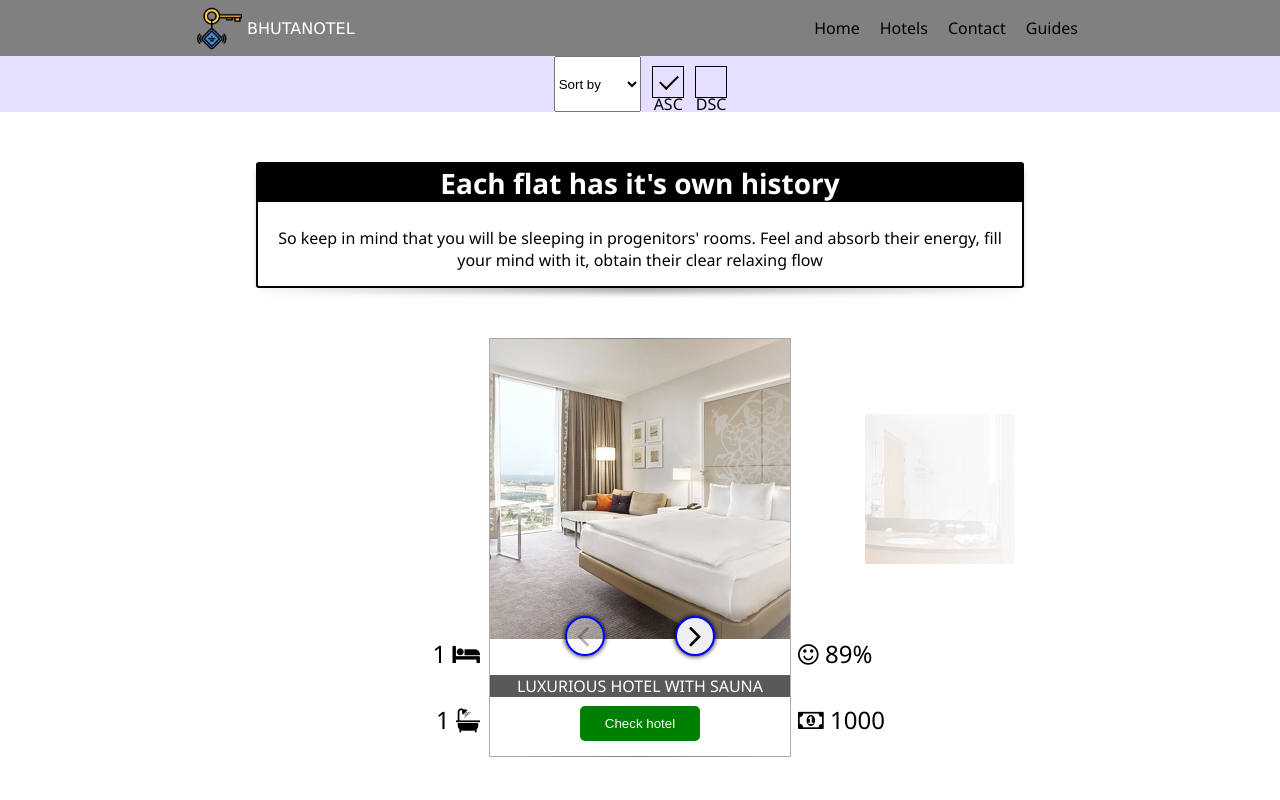
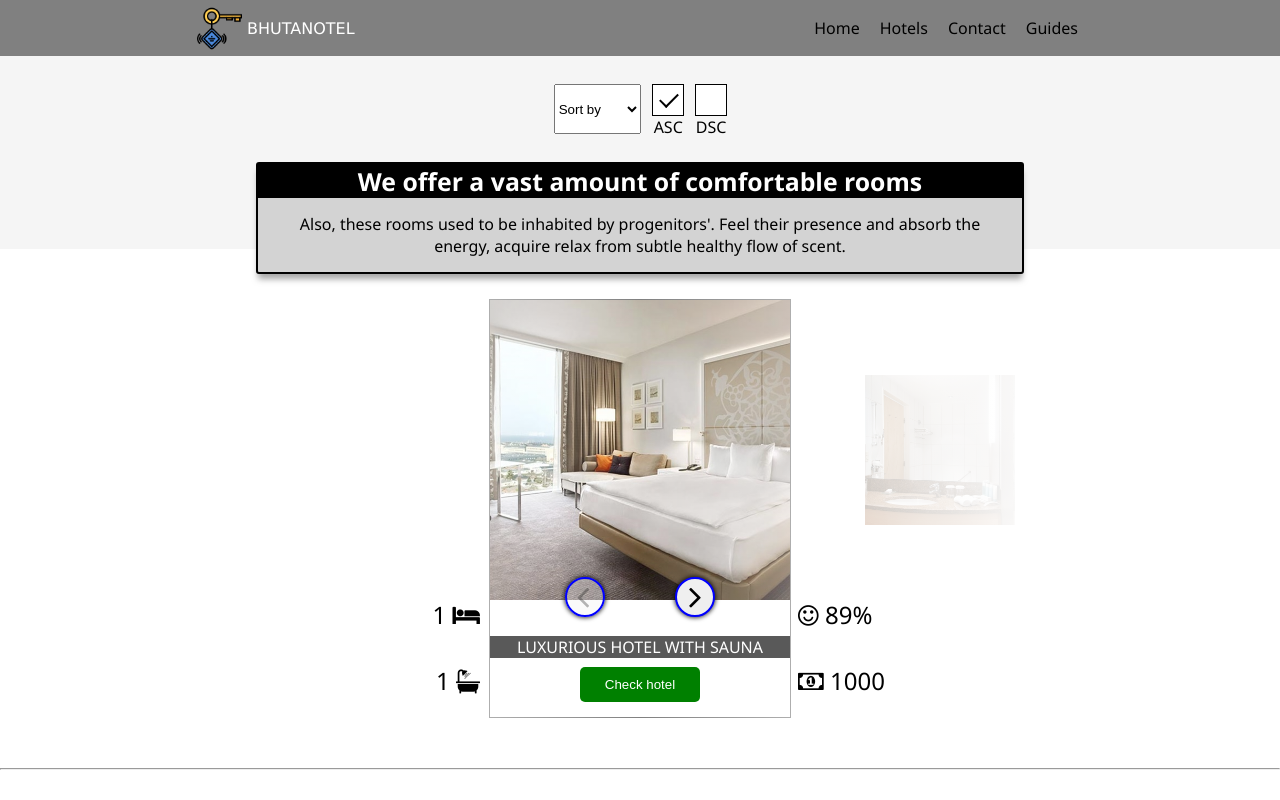
Before and after one commit to klauza/bhutan-hotel-app, a React (Create React App) app: page /hotel-list in a window 1280 px wide. Shown: the top 800 px of the page. Built offline with nearby package versions, Linux system fonts and the light colour scheme.

Commit message:
css: search bar section remake

```diff
--- a/src/components/pages/Hotels-children/HotelsSearchBar.js
+++ b/src/components/pages/Hotels-children/HotelsSearchBar.js
@@ -2,14 +2,38 @@ import React from 'react';
 import styled from 'styled-components';
 
 // STYLES
+const HotelsHeaderBar = styled.div`
+  height: auto;
+  width: 100%;
+  background: whitesmoke;
+`;
+const HotelTopText = styled.div`
+  width: 60%; height: auto;
+  margin: 25px auto -25px auto;
+  display: flex; flex-direction: column;
+  justify-content: start;
+  text-align: center;
+  border: 2px solid black; border-radius: 3px;
+  box-shadow: 0px 7px 6px -2px rgba(117,117,117,0.65);
+  z-index: 99;
+  position: relative;
+  background: lightgrey;
+  p:nth-child(1){
+    background: black;
+    color: white;
+    font-size: 1.55em;
+    font-weight: 700;
+  }
+  p:nth-child(2){
+    padding: 15px;
+  }
+`;
 const SearchBar = styled.div`
   position: relative;
   top: 0;
   width: 100%;
   height: 56px;
-  margin: 0 auto;
-  background-color: rgba(225,215,255,0.8);
-  z-index: 33;
+  margin: 25px auto 0 auto;
 `;
 const Wrapper = styled.div`
   width: 70%;
@@ -20,10 +44,12 @@ const Wrapper = styled.div`
   align-items: center;
 `;
 const Select = styled.select`
-  height: 100%;
+  height: 50px;
+  option{line-height: 45px; font-size: 16px;}
 `;
 
 const Input = styled.input`
+
   &[type="radio"] {
     opacity: 0;
   }
@@ -39,18 +65,20 @@ const Input = styled.input`
 `;
 
 const Label = styled.label`
+
   position: relative;
-  top: 20px;
+  top: 18px;
   display: block;
 
   &::before, &::after{
     content:'';
     position: absolute;
     display: block;
+    margin-top: -5px;
   }
   &::before{
     height: 32px; width: 32px;
-    border: 1px solid;
+    border: 1px solid; background: white;
     left: 50%; top: -27px;
     transform: translateX(-50%);
   }
@@ -68,6 +96,7 @@ const Label = styled.label`
 
 const HotelsSearchBar = ({selectedOption, selectedOrder, handleColumnHeaderClick, handleOrder}) => {
   return (
+    <HotelsHeaderBar>
       <SearchBar>
         <Wrapper>
 
@@ -86,6 +115,11 @@ const HotelsSearchBar = ({selectedOption, selectedOrder, handleColumnHeaderClick
 
         </Wrapper>
       </SearchBar>
+      <HotelTopText>
+        <p>We offer a vast amount of comfortable rooms</p>
+        <p>Also, these rooms used to be inhabited by progenitors'. Feel their presence and absorb the energy, acquire relax from subtle healthy flow of scent.</p>
+      </HotelTopText>
+    </HotelsHeaderBar>
   )
 }
 
--- a/src/components/pages/Hotels.js
+++ b/src/components/pages/Hotels.js
@@ -1,34 +1,13 @@
 import React, {Fragment, useState, useEffect} from 'react';
 import HotelCard from './Hotels-children/HotelCard';
 import HotelsSearchBar from './Hotels-children/HotelsSearchBar';
-import styled from 'styled-components';
 
 import { orderBy } from "lodash";
 
 import {connect} from 'react-redux';
 import {loadHotels, sortByType, sortByOrder} from '../../actions/sortingActions';
 
-// STYLES
-const HotelTopText = styled.div`
-  width: 60%; height: auto;
-  margin: 50px auto 0 auto;
-  display: flex; flex-direction: column;
-  justify-content: start;
-  text-align: center;
-  border: 2px solid black; border-radius: 3px;
-  box-shadow: 0px 7px 6px -2px rgba(117,117,117,0.65);
-  p:nth-child(1){
-    background: black;
-    color: white;
-    margin: 0 0 10px 0;
-    font-size: 1.75em;
-    font-weight: 700;
-  }
-  p:nth-child(2){
-    padding: 15px;
-  }
-`;
-// styles-end
+
 
 
 const Hotels = ({sort: {hotels, sortType, sortOrder}, loadHotels, sortByType, sortByOrder}) => {
@@ -106,11 +85,7 @@ const Hotels = ({sort: {hotels, sortType, sortOrder}, loadHotels, sortByType, so
   if(!unblock){
     return (
       <Fragment>
-        <HotelsSearchBar selectedOption={selectedOption} selectedOrder={selectedOrder} handleColumnHeaderClick={handleColumnHeaderClick} handleOrder={handleOrder} />
-        <HotelTopText>
-          <p>Each flat has it's own history</p>
-          <p>So keep in mind that you will be sleeping in progenitors' rooms. Feel and absorb their energy, fill your mind with it, obtain their clear relaxing flow</p>
-        </HotelTopText>
+          <HotelsSearchBar selectedOption={selectedOption} selectedOrder={selectedOrder} handleColumnHeaderClick={handleColumnHeaderClick} handleOrder={handleOrder} />
 
         {
           collection && collection.map(hotel =>  <HotelCard key={hotel.id} hotel={hotel}/> )
```
Lines whose indentation alone changed are shown as unchanged.
